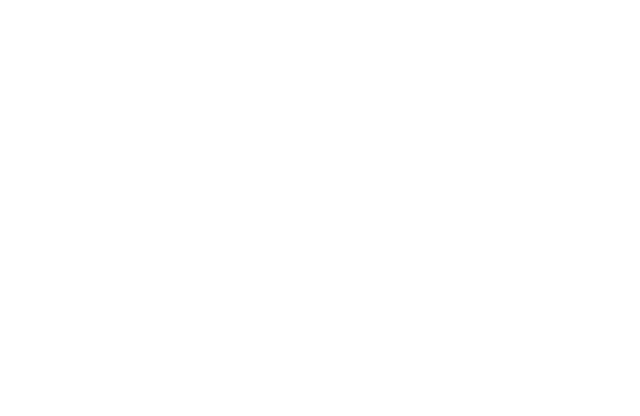
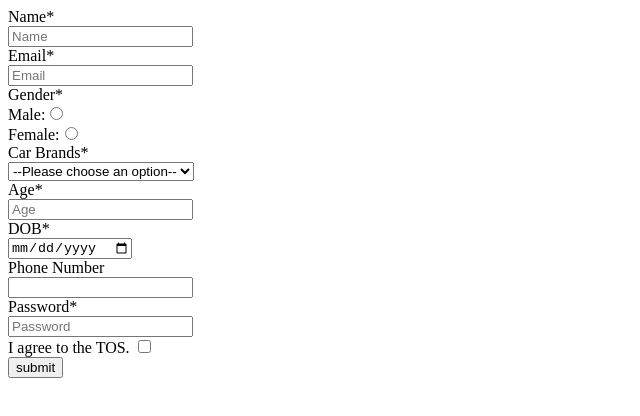
Before and after one commit to acciojob/signup-form-car-Anujraghuwanshi2408, a website: page main.html in a window 1280 px wide. Shown: the whole page, without its empty margins (0-640 px from the left). Drawn offline with Linux system fonts and the light colour scheme.

Commit message:
created a submission

```diff
--- a/main.html
+++ b/main.html
@@ -7,6 +7,49 @@
 </head>
 
 <body>
+
+	<form>
+		<label for="name">Name*</label><br>
+		<input type = "text" name ="name" id ="name" required placeholder="Name"><br>
+
+		<label for="email">Email*</label><br>
+		<input type = "email" name ="email" id ="email" required placeholder="Email"><br>
+
+		<label for="gender">Gender*</label><br>
+		Male:<input type = "radio" name ="gender" id = "gender"><br>
+	    Female:<input type = "radio" name ="gender" id = "gender"><br>
+
+		<label for="Car Brands">Car Brands*</label><br>
+			<select name = "Car Brands" id = "Car Brands">
+				<option disabled selected>--Please choose an option--</option>
+				<option>BMW</option>
+			    <option>Audi</option>
+				<option>Mercedez</option>
+			</select><br>
+
+		<label for="age">Age*<label><br>
+		<input type = "age" name ="age" id ="age" required placeholder="Age"><br>
+
+		<label for="dob">DOB*<label><br>
+		<input type = "date" name ="dob" id ="dob" required ><br>
+
+		<label for="phone number">Phone Number<label><br>
+		<input type = "tel" name ="phone number" id ="phone number"  ><br>
+
+        <label for="Password">Password*<label><br>
+		<input type = "password" name ="Password" id ="Password" required placeholder="Password" ><br>
+
+        <label >I agree to the TOS.</label>
+		<input type = "checkbox"><br>
+
+		<button type = "submit">submit</button>
+
+
+
+	</form>
+
+
+
 	<!-- the entire body must be written by student -->
     <script type="text/javascript" src="./script.js">
 </script>
```
